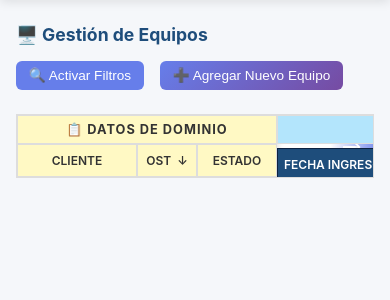
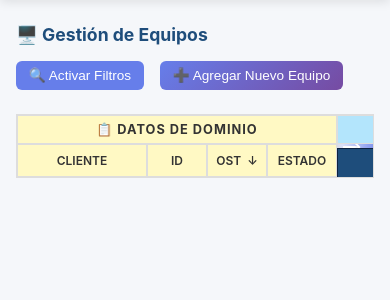
Before and after one commit to BioingenieriaGSNS/Dashboard-Flask, a Flask app: page /equipos in a window 390 px wide. Shown: the part 82-382 px from the top of the page. Run offline with Flask 3, Linux system fonts and the light colour scheme; the visitor is signed in with stand-in values (Sample User, id 1); data that the repository does not hold is empty; some libraries are stand-ins or nearby versions.

Commit message:
Agregado de filtros y selección de comerciales

```diff
--- a/app.py
+++ b/app.py
@@ -244,6 +244,7 @@ def equipos():
         SELECT e.id, e.cliente, e.ost, e.estado, e.fecha_ingreso, e.remito,
             e.tipo_equipo, e.marca, e.modelo, e.numero_serie, e.accesorios,
             s.categoria,
+            COALESCE(s.comercial_syemed, s.solicitante) as comercial_cargo,
             e.observacion_ingreso, e.prioridad, e.fecha_envio, e.proveedor,
             e.detalles_reparacion, e.horas_trabajo, e.reingreso,
             e.informe AS informe_tecnico,
--- a/templates/equipos.html
+++ b/templates/equipos.html
@@ -27,7 +27,7 @@
 
 /* Sección fija (izquierda) */
 .fixed-section {
-    width: 380px;
+    width: 460px;
     flex-shrink: 0;
     background: white;
     overflow: hidden;
@@ -94,8 +94,8 @@
     flex-shrink: 0;
 }
 
-.gh-dominio { background: #fff9c4; color: #333; width: 380px; }
-.gh-ingreso { background: #b3e5fc; color: #333; width: 1820px; }
+.gh-dominio { background: #fff9c4; color: #333; width: 460px; }
+.gh-ingreso { background: #b3e5fc; color: #333; width: 1970px; }
 .gh-observacion { background: #fff9c4; color: #333; width: 320px; }
 .gh-tecnico { background: #fff; color: #333; width: 700px; border: 1px solid #ddd; }
 .gh-comercial { background: #80deea; color: #333; width: 740px; }
@@ -136,7 +136,8 @@
 /* Headers específicos de columnas fijas */
 .fixed-section .col-header:nth-child(1),
 .fixed-section .col-header:nth-child(2),
-.fixed-section .col-header:nth-child(3) {
+.fixed-section .col-header:nth-child(3),
+.fixed-section .col-header:nth-child(4) {
     background: #fff9c4;
     color: #333;
     border: 1px solid #ddd;
@@ -146,9 +147,11 @@
 .ch-cliente { width: 180px; }
 .ch-ost { width: 80px; }
 .ch-estado { width: 120px; }
+.ch-id { width: 80px; }
 
 /* Anchos de columnas scrollables */
 .ch-fecha-ingreso { width: 130px; }
+.ch-comercial { width: 150px; }
 .ch-remito { width: 130px; }
 .ch-tipo { width: 220px; }
 .ch-marca { width: 160px; }
@@ -810,16 +813,17 @@
     }
 
     .fixed-section {
-        width: 320px;
+        width: 380px;
     }
 
     .gh-dominio {
-        width: 320px;
+        width: 380px;
     }
 
     .ch-cliente { width: 150px; }
+    .ch-id { width: 70px; }
     .ch-ost { width: 70px; }
-    .ch-estado { width: 100px; }
+    .ch-estado { width: 90px; }
 
     .col-header {
         padding: 10px 8px;
@@ -870,7 +874,7 @@
     .ch-remito-entrega { width: 130px; }
     .ch-acciones { width: 90px; }
 
-    .gh-ingreso { width: 1480px; }
+    .gh-ingreso { width: 1630px; } /* 1480px + 150px comercial */
     .gh-observacion { width: 280px; }
     .gh-tecnico { width: 620px; }
     .gh-comercial { width: 660px; }
@@ -939,16 +943,17 @@
     }
 
     .fixed-section {
-        width: 260px;
+        width: 320px;
     }
 
     .gh-dominio {
-        width: 260px;
-    }
-
-    .ch-cliente { width: 120px; }
+        width: 320px;
+    }
+
+    .ch-cliente { width: 130px; }
+    .ch-id { width: 60px; }
     .ch-ost { width: 60px; }
-    .ch-estado { width: 80px; }
+    .ch-estado { width: 70px; }
 
     .cell {
         height: 45px;
@@ -1088,6 +1093,9 @@
                 <div class="col-header ch-cliente filterable" data-column="cliente">
                     Cliente <span class="filter-icon">▼</span>
                 </div>
+                <div class="col-header ch-id filterable" data-column="id">
+                    ID <span class="filter-icon">▼</span>
+                </div>
                 <div class="col-header ch-ost filterable" data-column="ost" onclick="toggleOrdenOST(event)">
                     OST <span class="filter-icon">▼</span><span id="iconOrdenOST" style="margin-left: 3px;">↓</span>
                 </div>
@@ -1107,6 +1115,8 @@
                          data-id="{{ equipo.id }}"
                          data-field="cliente">{{ equipo.cliente or '' }}</div>
 
+                     <!-- ID (no editable, con data-field para filtros) -->
+                     <div class="cell ch-id" data-field="id">{{ equipo.id }}</div>
                     <!-- OST (no editable) -->
 
                     <div class="cell ch-ost">
@@ -1144,6 +1154,9 @@
 
             <!-- Headers de columnas scrollables -->
             <div class="column-headers">
+                 <div class="col-header ch-comercial filterable" data-column="comercial_cargo">
+                    Comercial <span class="filter-icon">▼</span>
+                </div>
                 <div class="col-header ch-fecha-ingreso">Fecha Ingreso</div>
                 <div class="col-header ch-remito">Remito</div>
                 <div class="col-header ch-tipo filterable" data-column="tipo_equipo">
@@ -1182,6 +1195,8 @@
             <div class="rows-container" id="scrollableRows">
                 {% for equipo in equipos %}
                 <div class="data-row" data-row="{{ loop.index }}" data-id="{{ equipo.id }}">
+                     <!-- Comercial a Cargo (no editable, con data-field para filtros) -->
+                     <div class="cell ch-comercial" data-field="comercial_cargo">{{ equipo.comercial_cargo or '-' }}</div>
                     <!-- ✅ MODIFICADO: Fecha Ingreso -->
                     <div class="cell ch-fecha-ingreso {% if current_user.has_permission('edit') %}editable-date{% endif %}"
                          data-id="{{ equipo.id }}"
@@ -2197,9 +2212,14 @@ document.getElementById('formAgregarEquipo').addEventListener('submit', function
 
                 const columna = this.getAttribute('data-column');
 
-                // Si es OST, usar modal de búsqueda especial
+                // Si es OST o ID, usar modal de búsqueda especial
                 if (columna === 'ost') {
                     mostrarBusquedaOST(this);
+                    return;
+                }
+
+                if (columna === 'id') {
+                    mostrarBusquedaID(this);
                     return;
                 }
 
@@ -2439,6 +2459,122 @@ document.getElementById('formAgregarEquipo').addEventListener('submit', function
         cerrarTodosDropdowns();
         actualizarEstadoFiltros();
     }
+
+    // Funciones de búsqueda para ID (similar a OST)
+    function mostrarBusquedaID(header) {
+        // Cerrar otros dropdowns
+        cerrarTodosDropdowns();
+
+        const dropdown = document.createElement('div');
+        dropdown.className = 'filter-dropdown active';
+
+        dropdown.innerHTML = `
+            <div class="filter-dropdown-header">
+                <span>🔍 Buscar ID</span>
+                <span class="filter-dropdown-close" onclick="cerrarTodosDropdowns()">×</span>
+            </div>
+            <div class="filter-dropdown-body">
+                <input type="text" class="filter-search" id="searchID" placeholder="Escriba el número de ID..." style="margin-bottom: 10px;">
+                <div style="padding: 10px; color: #666; font-size: 0.85rem; text-align: center;">
+                    Presione Enter para buscar
+                </div>
+            </div>
+            <div class="filter-actions">
+                <button class="btn-limpiar" onclick="limpiarFiltroColumna('id')">Limpiar</button>
+                <button class="btn-aplicar" onclick="aplicarBusquedaID()">Buscar</button>
+            </div>
+        `;
+
+        document.body.appendChild(dropdown);
+
+        // Posicionar el dropdown
+        const rect = header.getBoundingClientRect();
+        dropdown.style.top = rect.bottom + 5 + 'px';
+        dropdown.style.left = rect.left + 'px';
+        dropdown.style.minWidth = '300px';
+
+        // Hacer arrastrable
+        hacerArrastrable(dropdown);
+
+        // Prevenir cierre al hacer clic dentro
+        dropdown.addEventListener('click', function(e) {
+            e.stopPropagation();
+        });
+
+        // Focus en el input
+        setTimeout(() => {
+            const input = document.getElementById('searchID');
+            input.focus();
+
+            // Enter para buscar
+            input.addEventListener('keypress', function(e) {
+                if (e.key === 'Enter') {
+                    aplicarBusquedaID();
+                }
+            });
+        }, 100);
+    }
+
+    function aplicarBusquedaID() {
+        const input = document.getElementById('searchID');
+        const valorBuscado = input.value.trim();
+
+        if (!valorBuscado) {
+            alert('⚠️ Por favor ingrese un número de ID');
+            return;
+        }
+
+        // Obtener todas las filas de AMBAS secciones
+        const filasScrollable = document.querySelectorAll('.scrollable-section .data-row');
+        const filasFijas = document.querySelectorAll('.fixed-section .data-row');
+
+        // Procesar cada fila
+        for (let i = 0; i < filasFijas.length; i++) {
+            let mostrar = false;
+
+            // Buscar la celda ID en la sección fija
+            const cellID = filasFijas[i].querySelector('.ch-id');
+
+            if (cellID) {
+                const valorID = cellID.textContent.trim();
+                // Búsqueda exacta o parcial
+                if (valorID.toLowerCase().includes(valorBuscado.toLowerCase())) {
+                    mostrar = true;
+                }
+            }
+
+            // Aplicar también otros filtros activos
+            for (const [columna, valores] of Object.entries(filtrosAplicados)) {
+                if (columna === 'id') continue; // Saltar el filtro ID que acabamos de aplicar
+
+                let cell = filasFijas[i].querySelector(`[data-field="${columna}"]`);
+                if (!cell && filasScrollable[i]) {
+                    cell = filasScrollable[i].querySelector(`[data-field="${columna}"]`);
+                }
+
+                if (cell) {
+                    const valorCelda = cell.textContent.trim();
+                    if (!valores.includes(valorCelda)) {
+                        mostrar = false;
+                        break;
+                    }
+                }
+            }
+
+            // Aplicar display a AMBAS filas (fija y scrollable)
+            if (filasFijas[i]) {
+                filasFijas[i].style.display = mostrar ? 'flex' : 'none';
+            }
+            if (filasScrollable[i]) {
+                filasScrollable[i].style.display = mostrar ? 'flex' : 'none';
+            }
+        }
+
+        // Marcar que el filtro ID está aplicado
+        filtrosAplicados['id'] = [valorBuscado];
+        cerrarTodosDropdowns();
+        actualizarEstadoFiltros();
+    }
     // Función para hacer elementos arrastrables
 function hacerArrastrable(elemento) {
     let pos1 = 0, pos2 = 0, pos3 = 0, pos4 = 0;
--- a/templates/equipos_priorizados.html
+++ b/templates/equipos_priorizados.html
@@ -114,7 +114,7 @@
 <style>
     /* Contenedor de tabla con scroll y header fijo */
     .table-container {
-        max-height: calc(100vh - 350px);
+        max-height: calc(100vh - 250px);
         overflow-y: auto;
         overflow-x: auto;
         position: relative;
@@ -234,7 +234,7 @@
     /* Responsive */
     @media (max-width: 768px) {
         .table-container {
-            max-height: calc(100vh - 400px);
+            max-height: calc(100vh - 300px);
         }
 
         .stat-item {
```
Also changed, not shown: templates/solicitudes.html (+6 -4 lines).
